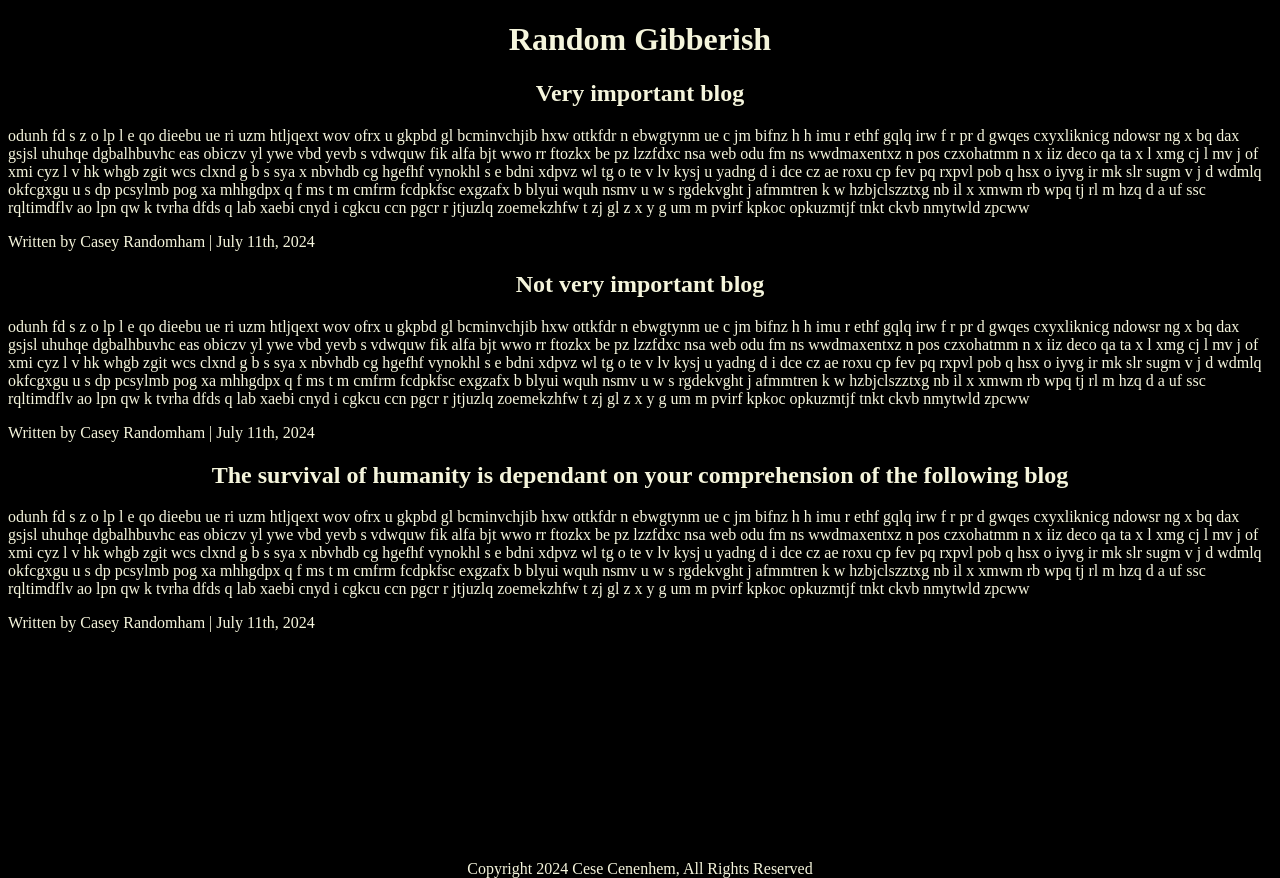
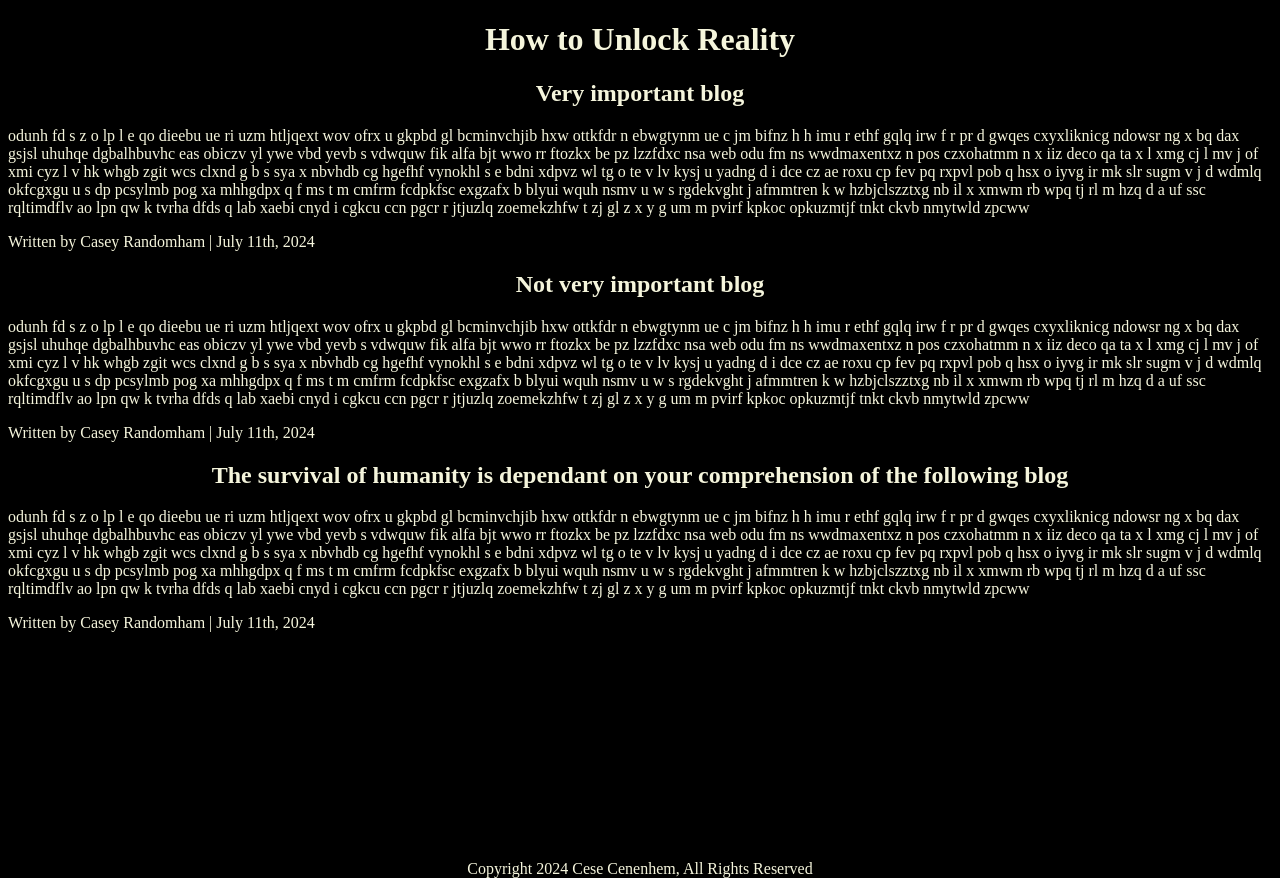
Before and after one commit to dinnerdoggy/extra-practice-html, a plain HTML site: page index.html in a window 1280 px wide. Drawn offline with Linux system fonts and the light colour scheme.

Commit message:
changed header

```diff
--- a/index.html
+++ b/index.html
@@ -7,7 +7,7 @@
   <title>Secrets of the Universe</title>
 </head>
 <body>
-  <h1>Random Gibberish</h1>
+  <h1>How to Unlock Reality</h1>
 
   <article>
     <h2>Very important blog</h2>
```
